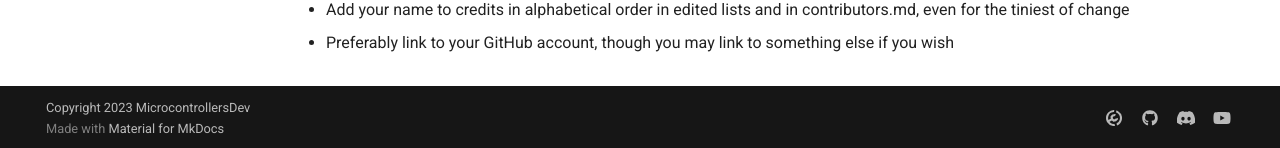
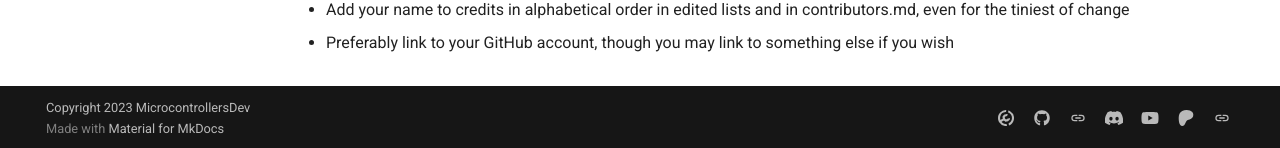
Before and after one commit to MicrocontrollersDev/Alternatives, an MkDocs documentation site: the page built from docs/index.md, in a window 1280 px wide. Shown: the part 749-897 px from the top of the page. Built offline with MkDocs 1.6.1 and Material for MkDocs 9.7.7, drawn with Linux system fonts in a browser that asks for light colours; comment, search, counter and statistics services are not loaded.

Commit message:
add revolt, patreon, and kofi links

```diff
--- a/mkdocs.yml
+++ b/mkdocs.yml
@@ -39,10 +39,16 @@ extra:
       link: https://modrinth.com/user/Microcontrollers
     - icon: fontawesome/brands/github
       link: https://github.com/MicrocontrollersDev/Alternatives
+    - icon: simple/revolt.chat
+      link: https://rvlt.gg/vNMTy2bw
     - icon: fontawesome/brands/discord
       link: https://discord.gg/rejfv9kFJj
     - icon: fontawesome/brands/youtube
       link: https://www.youtube.com/@Microcontrollers
+    - icon: fontawesome/brands/patreon
+      link: https://www.patreon.com/Microcontrollers
+    - icon: simple/ko-fi
+      link: https://ko-fi.com/microcontrollers
 
 nav:
   - "Home":
```
